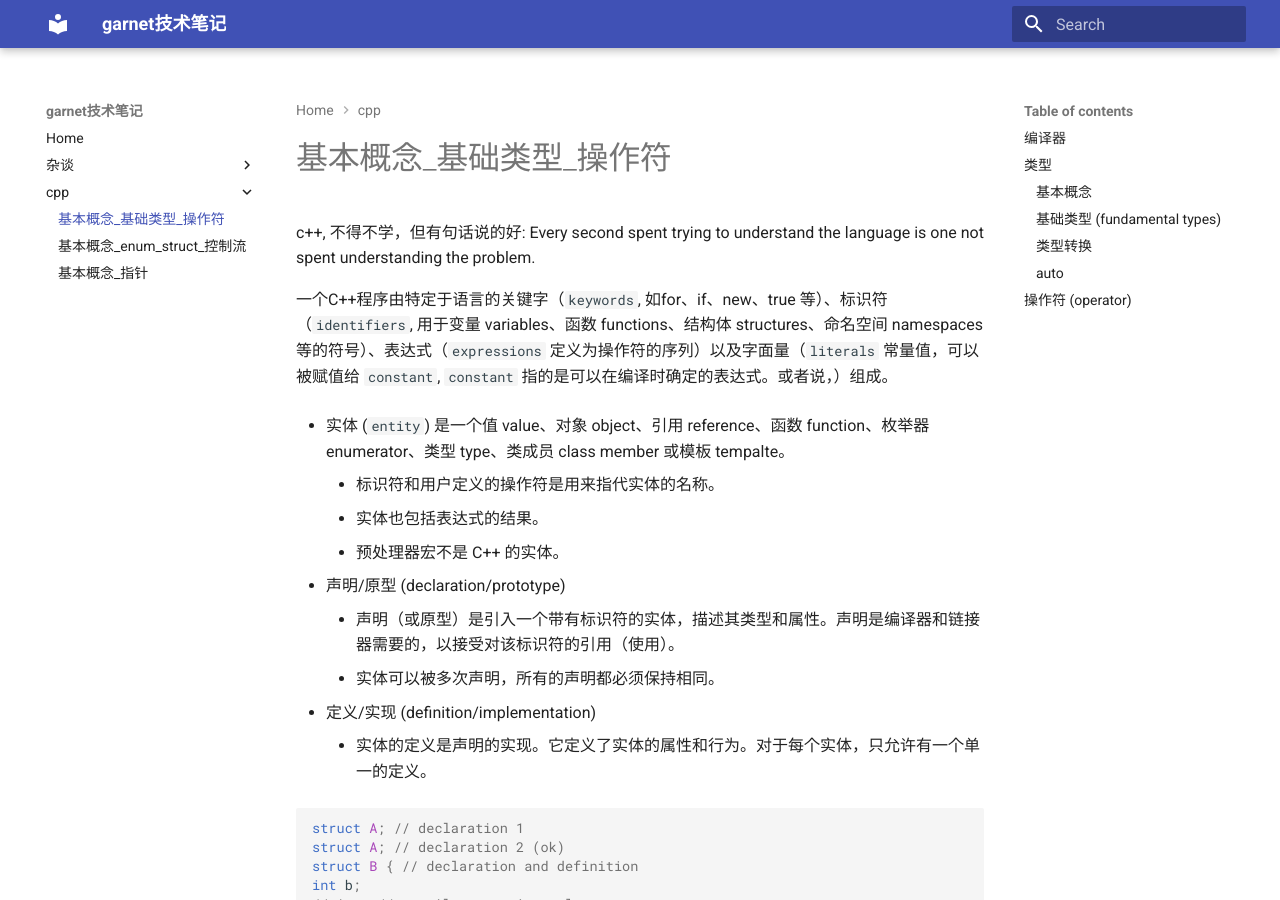
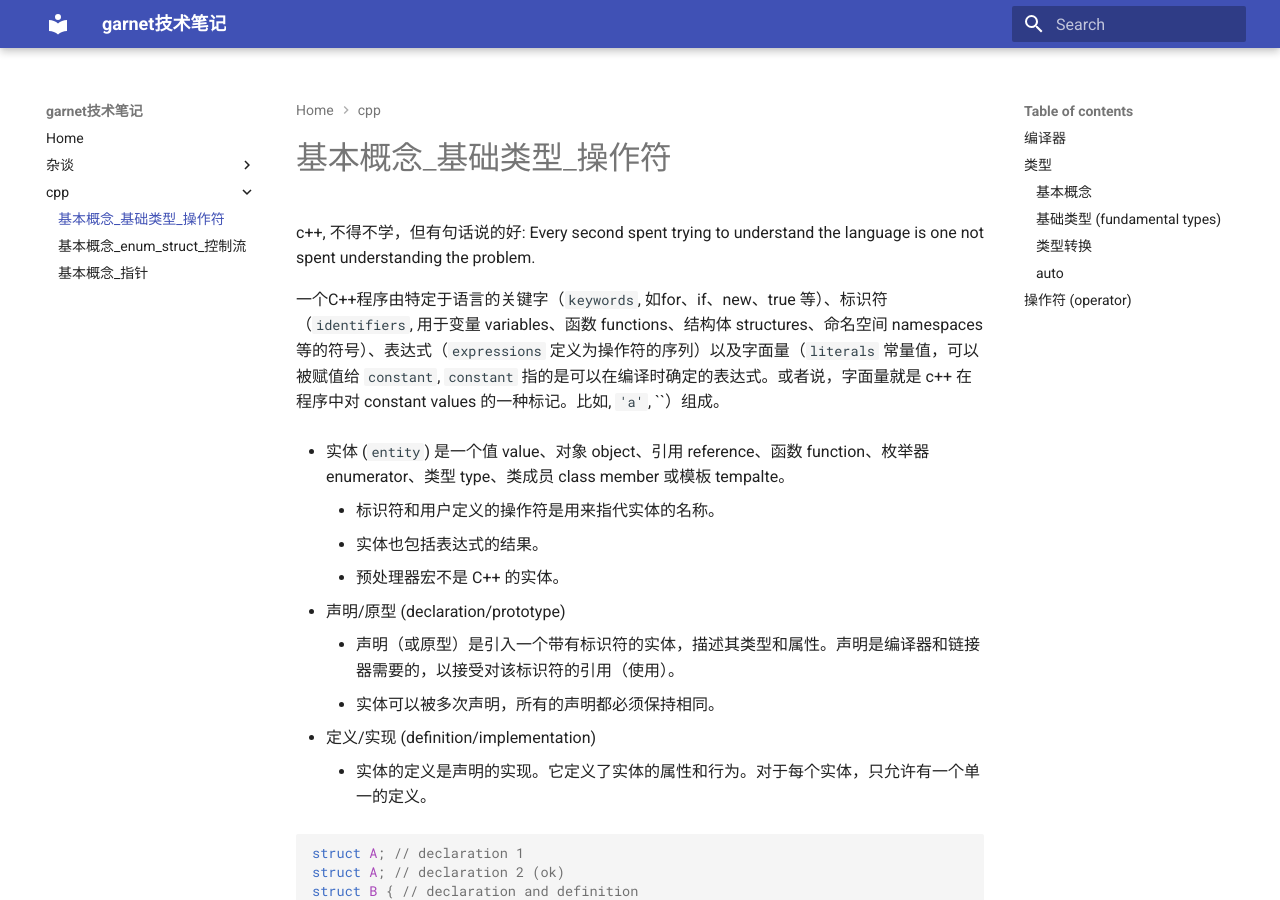
Before and after one commit to ymma98/technotes, an MkDocs documentation site: the page built from docs/cpp/基本概念_基础类型_操作符.md, in a window 1280 px wide and 900 px high. Built offline with MkDocs 1.6.1 and Material for MkDocs 9.7.7, drawn with Linux system fonts in a browser that asks for light colours; formulas are drawn with MathJax 3; part of the change alters nothing that is shown.

Commit message:
docs/cpp/基本概念_基础类型_操作符.md updated from https://stackedit.cn/

```diff
--- a/docs/cpp/基本概念_基础类型_操作符.md
+++ b/docs/cpp/基本概念_基础类型_操作符.md
@@ -2,7 +2,7 @@
 
 c++, 不得不学，但有句话说的好: Every second spent trying to understand the language is one not spent understanding the problem.
 
-一个C++程序由特定于语言的关键字（`keywords`, 如for、if、new、true 等）、标识符（`identifiers`, 用于变量 variables、函数 functions、结构体 structures、命名空间 namespaces 等的符号）、表达式（`expressions` 定义为操作符的序列）以及字面量（`literals` 常量值，可以被赋值给 `constant`, `constant` 指的是可以在编译时确定的表达式。或者说，）组成。
+一个C++程序由特定于语言的关键字（`keywords`, 如for、if、new、true 等）、标识符（`identifiers`, 用于变量 variables、函数 functions、结构体 structures、命名空间 namespaces 等的符号）、表达式（`expressions` 定义为操作符的序列）以及字面量（`literals` 常量值，可以被赋值给 `constant`, `constant` 指的是可以在编译时确定的表达式。或者说，字面量就是 c++ 在程序中对 constant values 的一种标记。比如, `'a'`, ``）组成。
 
 * 实体 (`entity`) 是一个值 value、对象 object、引用 reference、函数 function、枚举器 enumerator、类型 type、类成员 class member 或模板 tempalte。
 	* 标识符和用户定义的操作符是用来指代实体的名称。
@@ -319,6 +319,6 @@ int a = 5, b = 7;
 
 
 <!--stackedit_data:
-eyJoaXN0b3J5IjpbMTcwNzM0Njg0MywxMzM5Mjg3OTc3LDk2MD
-k3NTU4N119
+eyJoaXN0b3J5IjpbMjUyODUzOTEzLDEzMzkyODc5NzcsOTYwOT
+c1NTg3XX0=
 -->
```
